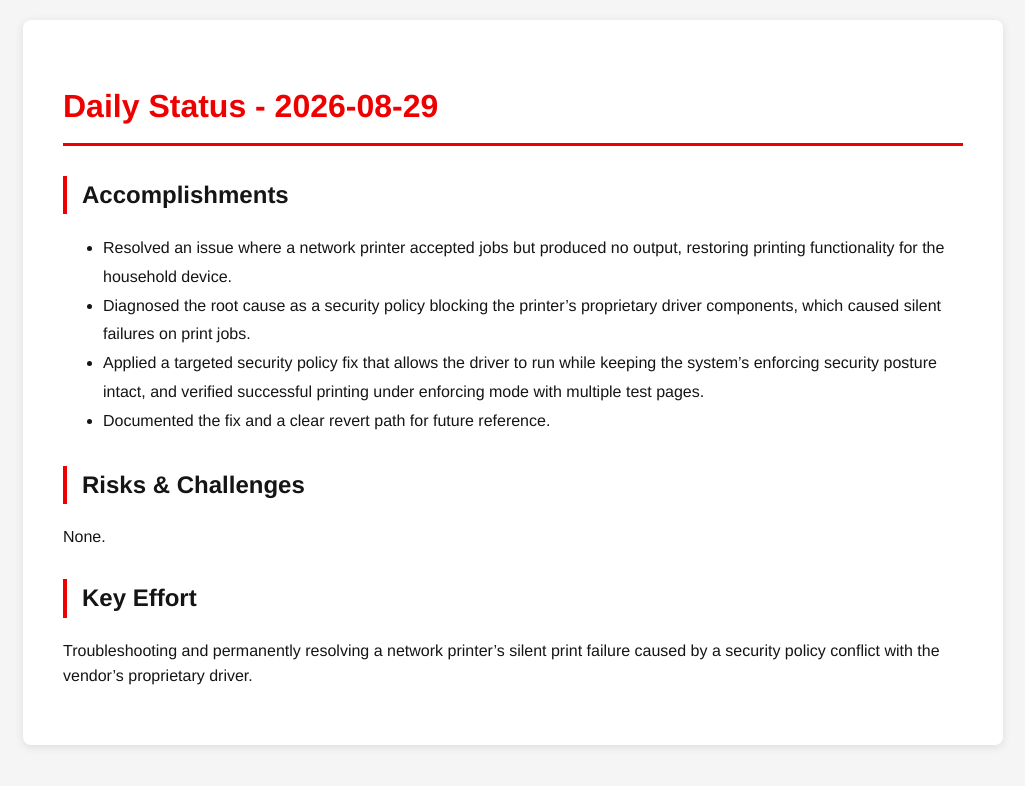
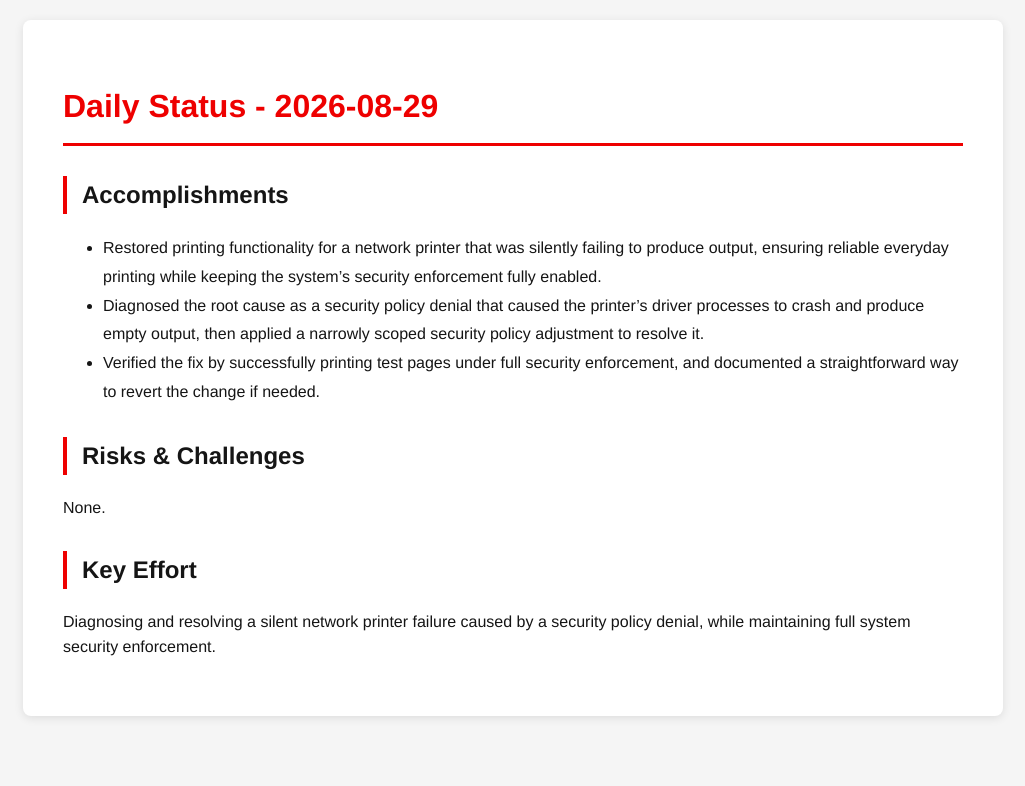
Before and after one commit to tzvatot/daily-status, a Jekyll site: the page built from 2026-08-29.md, in a window 1280 px wide. Shown: the top 786 px of the page, without its empty margins (127-1152 px from the left). Built offline with Jekyll 4.4.1, drawn with Linux system fonts in a browser that asks for light colours.

Commit message:
Daily status update - 2026-08-29

```diff
--- a/2026-08-29.md
+++ b/2026-08-29.md
@@ -7,13 +7,12 @@ date: 2026-08-29
 # Daily Status - 2026-08-29
 
 ## Accomplishments
-- Resolved an issue where a network printer accepted jobs but produced no output, restoring printing functionality for the household device.
-- Diagnosed the root cause as a security policy blocking the printer's proprietary driver components, which caused silent failures on print jobs.
-- Applied a targeted security policy fix that allows the driver to run while keeping the system's enforcing security posture intact, and verified successful printing under enforcing mode with multiple test pages.
-- Documented the fix and a clear revert path for future reference.
+- Restored printing functionality for a network printer that was silently failing to produce output, ensuring reliable everyday printing while keeping the system's security enforcement fully enabled.
+- Diagnosed the root cause as a security policy denial that caused the printer's driver processes to crash and produce empty output, then applied a narrowly scoped security policy adjustment to resolve it.
+- Verified the fix by successfully printing test pages under full security enforcement, and documented a straightforward way to revert the change if needed.
 
 ## Risks & Challenges
 None.
 
 ## Key Effort
-Troubleshooting and permanently resolving a network printer's silent print failure caused by a security policy conflict with the vendor's proprietary driver.
+Diagnosing and resolving a silent network printer failure caused by a security policy denial, while maintaining full system security enforcement.
```
